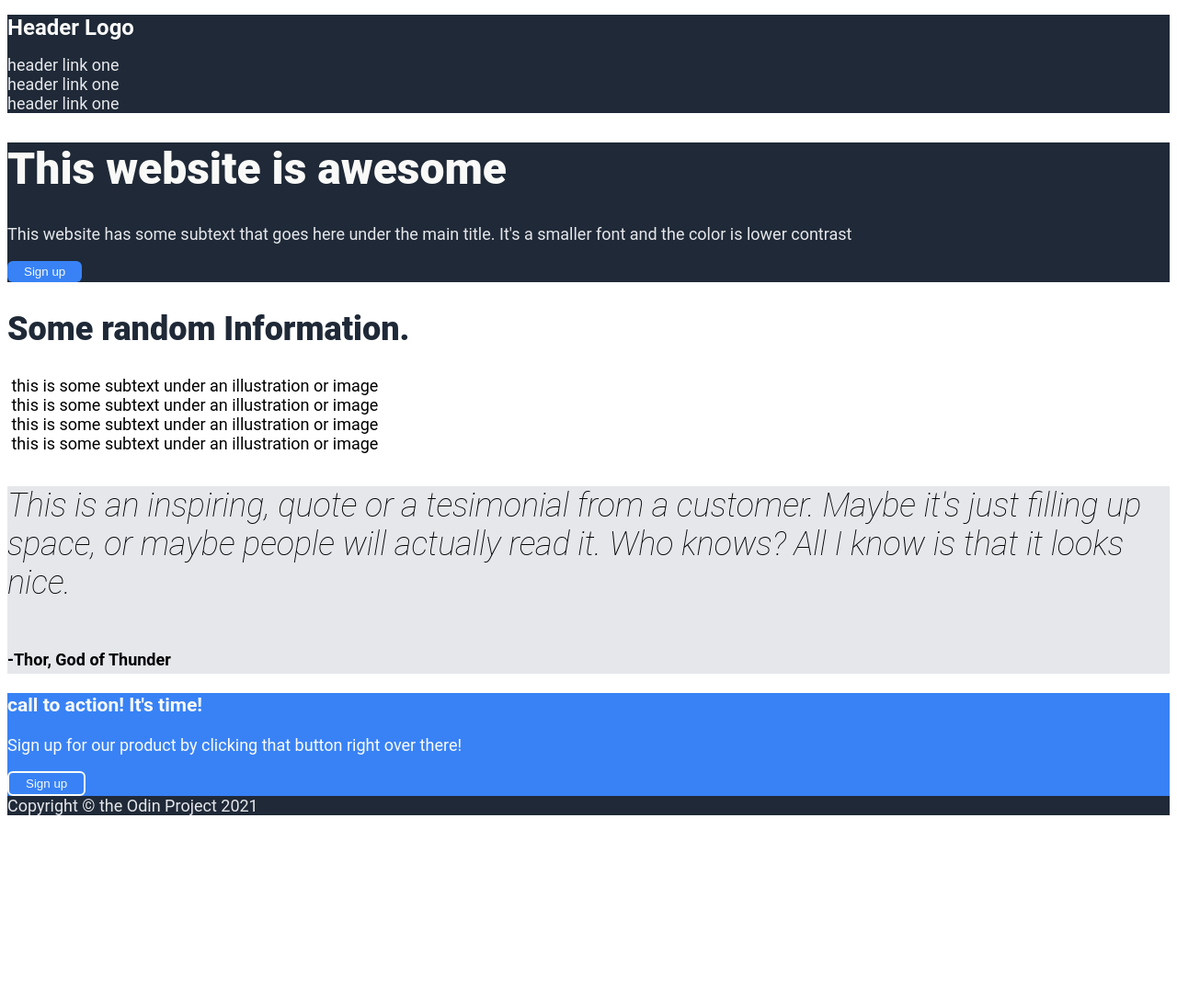
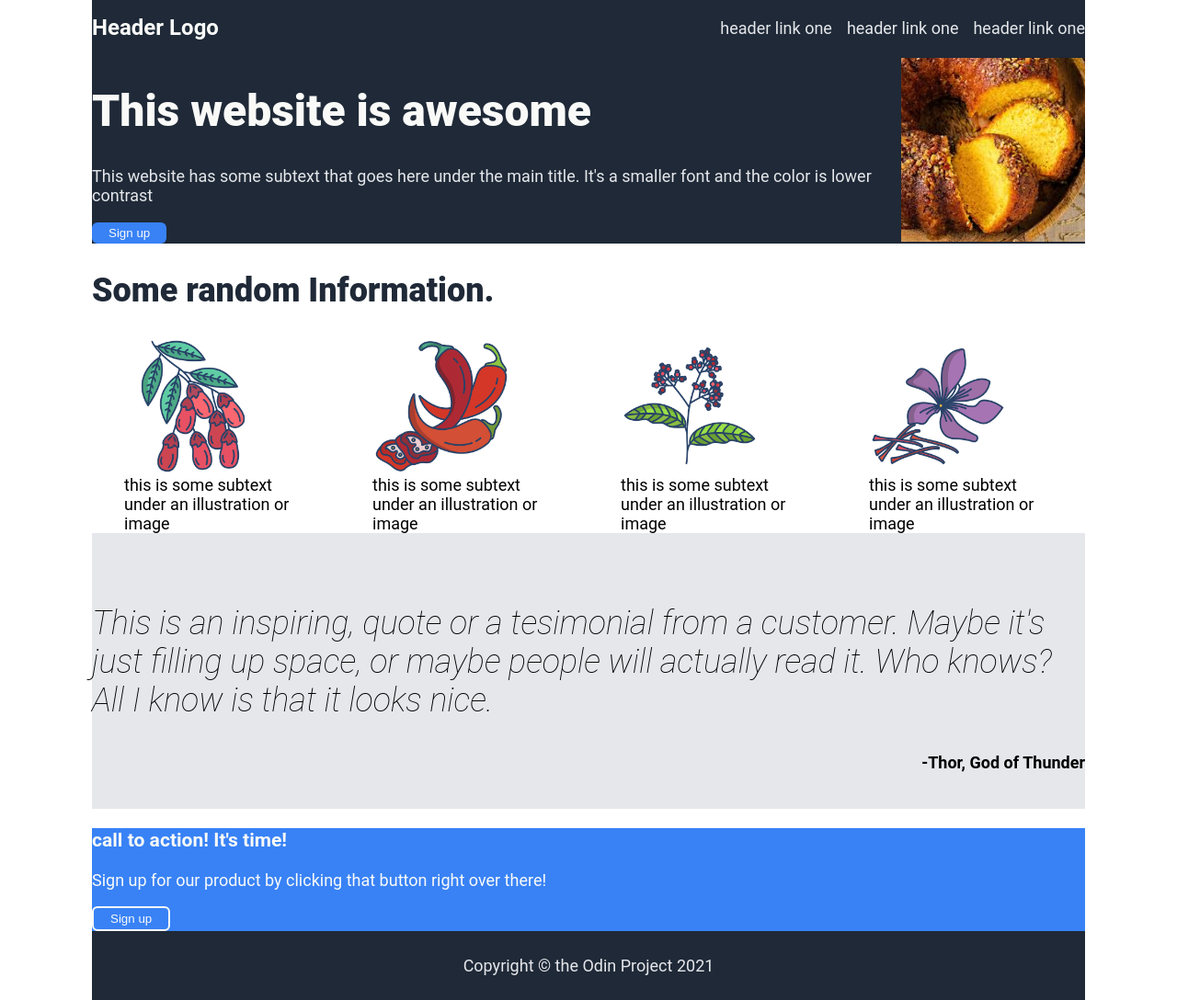
Before and after one commit to AydenOcceas/odin_landing_page, a plain HTML site: page index.html in a window 1280 px wide. Shown: the whole page at 92% size. Before the commit the page ends 895 px from the top, so only its background shows below. Drawn offline with Linux system fonts and the light colour scheme.

Commit message:
Flex style Header, Footer, Hero Slide, Content, and Quote

```diff
--- a/index.html
+++ b/index.html
@@ -20,47 +20,47 @@
 
 
         <div class="hero-container">
+            <div class="hero-content">
                 <h1>This website is awesome</h1>
                 <p>This website has some subtext that goes here under the main title. It's a smaller font and the color is lower contrast</p>
                 <button>Sign up</button>
+            </div>
 
-            <!-- image would go here when I decide one -->
-            <img>
+            <img src="./images/rum_cake.jpeg" height="200px">
         </div>
 
 
 
 
         <h2>Some random Information.</h2>
-
+        <div class="content-container">
             <div class="content-slide">
-            <!-- image would go here when I decide one -->
-            <img>
+                <img src="./images/icons/barberry.png"">
                 this is some subtext under an illustration or image
             </div>
 
             <div class="content-slide">
-            <!-- image would go here when I decide one -->
-            <img>
+                <img src="./images/icons/chilli.png">
                 this is some subtext under an illustration or image
             </div>
 
             <div class="content-slide">
-            <!-- image would go here when I decide one -->
-            <img>
+                <img src="./images/icons/pepper.png">
                 this is some subtext under an illustration or image
             </div>
 
             <div class="content-slide">
-            <!-- image would go here when I decide one -->
-            <img>
+                <img src="./images/icons/saffron.png">
                 this is some subtext under an illustration or image
+            </div>
         </div>
 
 
+        <div class="quote-container">
             <div class="quote">
                 <p>This is an inspiring, quote or a tesimonial from a customer. Maybe it's just filling up space, or maybe people will actually read it. Who knows? All I know is that it looks nice.</p>
                 <strong>-Thor, God of Thunder</strong>
+            </div>
         </div>
 
         <div class="cta-card">
--- a/styles.css
+++ b/styles.css
@@ -3,6 +3,8 @@
 body {
     font-family: Roboto, sans-serif;
     font-size: 18px;
+    margin: 0 100px;
+    min-height: 100vh;
 }
 
 ul {
@@ -40,7 +42,7 @@ h2 {
     font-weight: 900;
 }
 
-.quote {
+.quote-container {
     background-color: #E5E7EB;
     font-size: 36px;
     font-weight: lighter;
@@ -50,6 +52,7 @@ h2 {
 .quote strong{
     font-style: normal;
     font-size: 18px;
+    font-weight: bold;
 }
 
 .cta-card {
@@ -66,6 +69,76 @@ button {
     border-radius: 6px;
 }
 
-.cta-card button{
+.cta-card button {
     border: 2px solid #F9FAF8;
 }
+
+/* || Flex Styling */
+
+/* header */
+.header {
+    display: flex;
+    justify-content: space-between;
+    align-items: center;
+}
+
+.header ul {
+    display: flex;
+    gap: 16px;
+}
+
+/* hero style */
+
+.hero-container {
+    display: flex;
+    justify-content: stretch;
+    align-items: center;
+}
+
+/* content style */
+
+.content-container{
+    display: flex;
+    justify-content: space-around;
+}
+
+.content-slide {
+    display: flex;
+    flex-direction: column;
+    width: 200px; /* stretches the image without this */
+}
+
+.content-slide img{
+    width: 150px;
+}
+
+/* quote style */
+.quote-container {
+    height: 300px;
+    display: flex;
+    justify-content: center;
+    justify-items: center;
+}
+
+.quote {
+    display: flex;
+    flex-direction: column;
+    justify-content: center;
+    align-items: flex-start;
+}
+
+.quote strong {align-self: flex-end;}
+
+/* Call to Action */
+
+
+
+/* footer style */
+
+.footer {
+    display: flex;
+    justify-content: center;
+    align-items: center;
+    height: 75px;
+    flex: none;
+}
```
Lines whose indentation alone changed are shown as unchanged.
